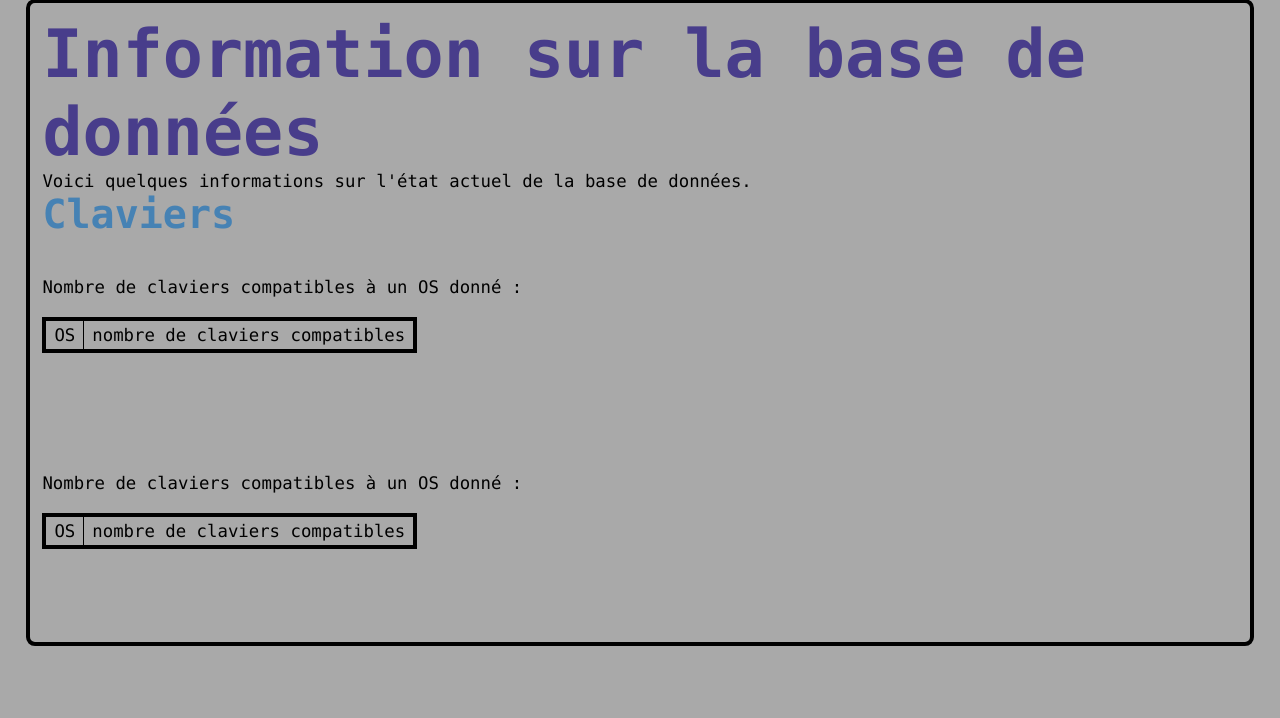
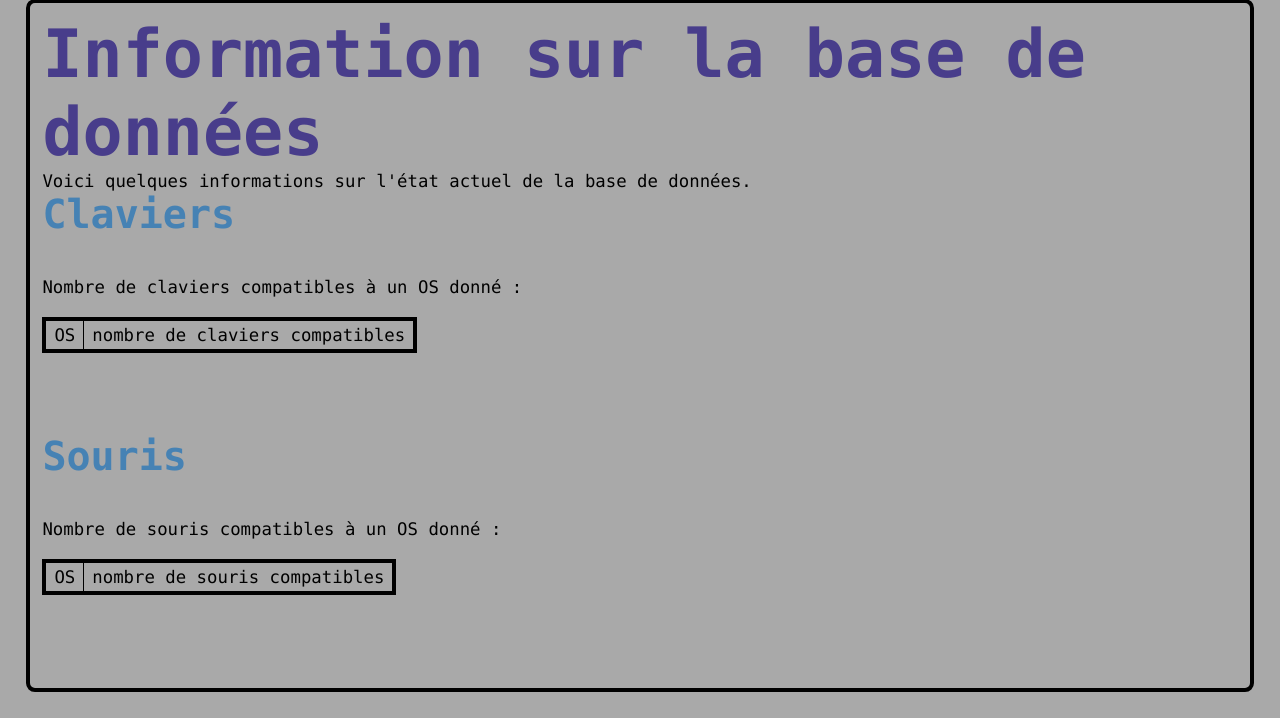
Before and after one commit to OsKaR31415/claviers-et-souris, a PHP site: page /article_bdd.php in a window 1280 px wide. Shown: the part 175-893 px from the top of the page. Before the commit the page ends 821 px from the top, so only its background shows below. Run offline with PHP 8.4, Linux system fonts and the light colour scheme; data that the repository does not hold is empty.

Commit message:
refactor

```diff
--- a/article_bdd.php
+++ b/article_bdd.php
@@ -13,7 +13,6 @@
             <h1>Information sur la base de données</h1>
             Voici quelques informations sur l'état actuel de la base de données.
 
-            <h3>Claviers</h3>
 
 <?php
 
@@ -59,7 +58,9 @@ function show_table_as_dict($key_col_title, $key_col_name, $values_col_title, $v
 }
 
 
-$query_nb_keybs_compatible_by_os = "SELECT os, COUNT(id_clavier) FROM CLAVIER_COMPATIBLE GROUP BY os;";
+echo "<h3>Claviers</h3>";
+
+$query_nb_keybs_compatible_by_os = "SELECT os, COUNT(id_clavier) FROM CLAVIER_COMPATIBLE GROUP BY os ORDER BY COUNT(id_clavier);";
 $nb_keybs_compatible_by_os = mysqli_query($mysqli, $query_nb_keybs_compatible_by_os);
 
 echo "<br/><br/>";
@@ -71,13 +72,16 @@ show_table_as_dict("OS", "os", "nombre de claviers compatibles", "COUNT(id_clavi
 echo "<br/><br/>";
 echo "<br/><br/>";
 
-$query_nb_mice_compatible_by_os = "SELECT os, COUNT(id_souris) FROM SOURIS_COMPATIBLE GROUP BY os;";
+
+echo "<h3>Souris</h3>";
+
+$query_nb_mice_compatible_by_os = "SELECT os, COUNT(id_souris) FROM SOURIS_COMPATIBLE GROUP BY os ORDER BY COUNT(id_souris);";
 $nb_mice_compatible_by_os = mysqli_query($mysqli, $query_nb_mice_compatible_by_os);
 
 echo "<br/><br/>";
-echo "Nombre de claviers compatibles à un OS donné :";
+echo "Nombre de souris compatibles à un OS donné :";
 echo "<br/><br/>";
-show_table_as_dict("OS", "os", "nombre de claviers compatibles", "COUNT(id_clavier)", $nb_keybs_compatible_by_os);
+show_table_as_dict("OS", "os", "nombre de souris compatibles", "COUNT(id_souris)", $nb_mice_compatible_by_os);
 
 
 echo "<br/><br/>";
```
